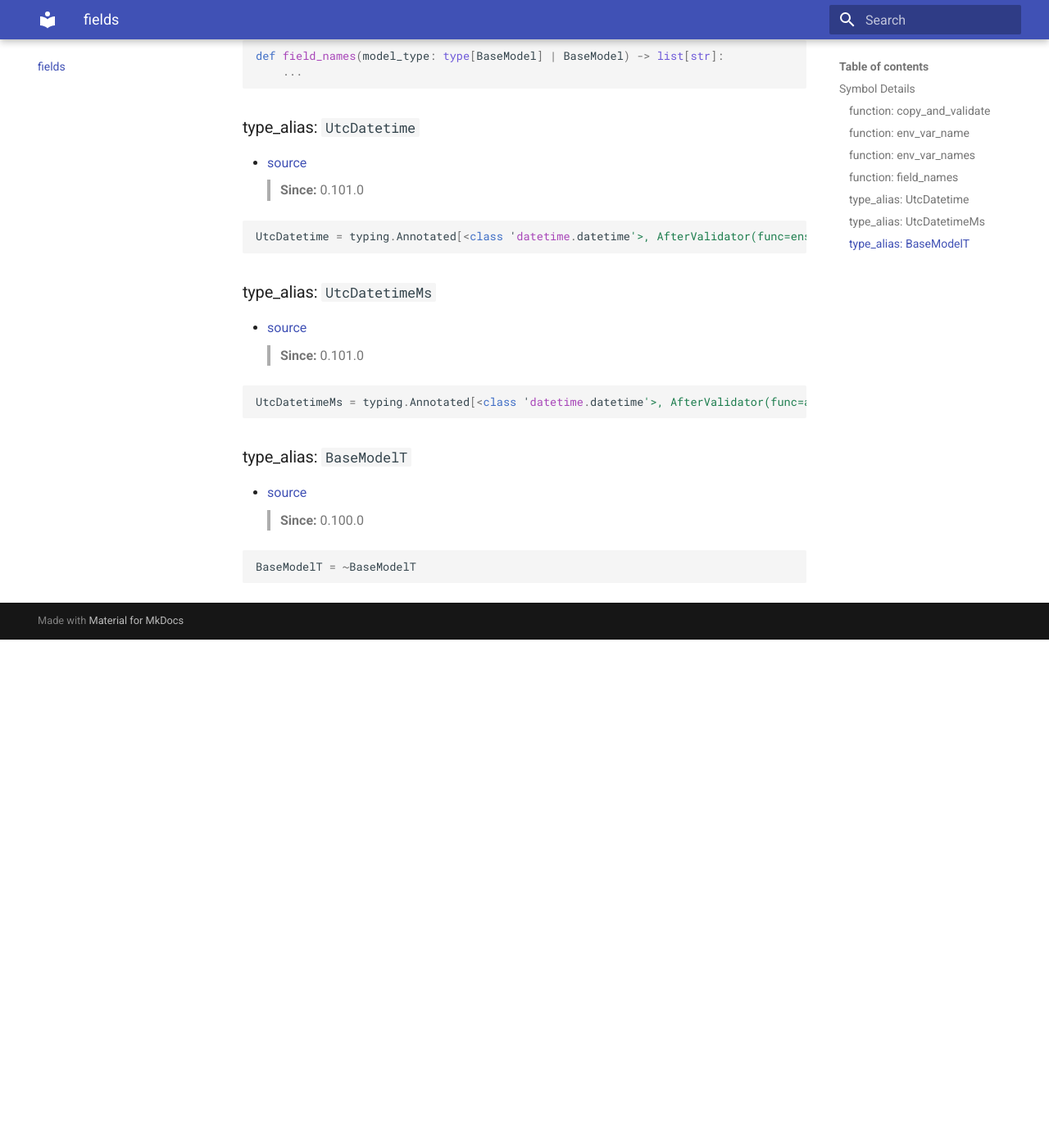
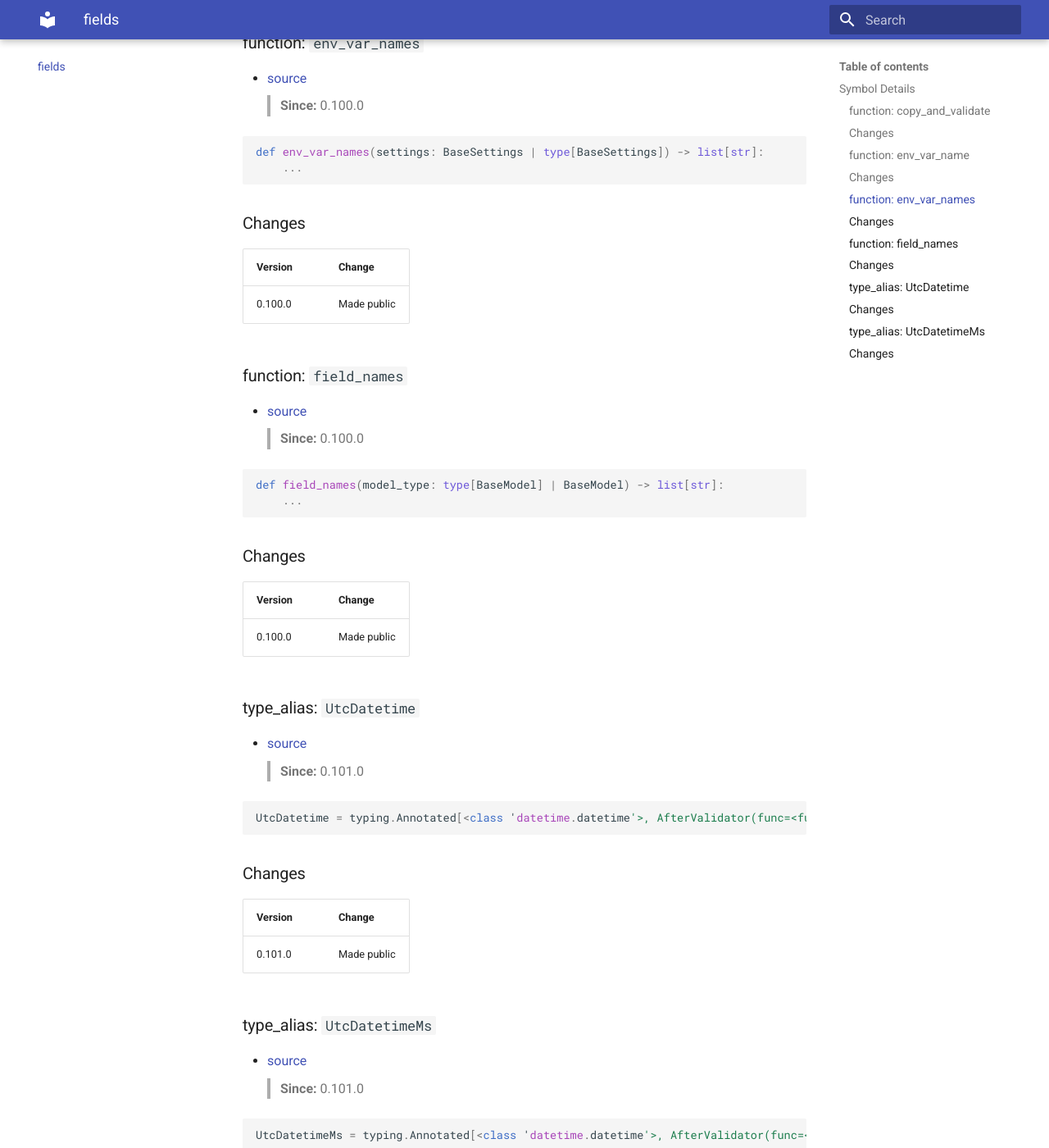
Before and after one commit to EspenAlbert/model-lib, an MkDocs documentation site: the page built from docs/fields/index.md, in a window 1280 px wide and 1400 px high, scrolled down 1303 px. Shown: the whole window at 82% size. Built offline with MkDocs 1.6.1 and Material for MkDocs 9.7.7, drawn with Linux system fonts in a browser that asks for light colours; before the commit the page ends 2083 px from its top, so only the background shows below that; some of the changed text lies outside the part shown.

Commit message:
chore: pre-change after dependency update

````diff
--- a/.groups.yaml
+++ b/.groups.yaml
@@ -22,7 +22,6 @@ groups:
   owned_modules:
   - pydantic_utils
   owned_refs:
-  - pydantic_utils.BaseModelT
   - pydantic_utils.UtcDatetime
   - pydantic_utils.UtcDatetimeMs
   - pydantic_utils.copy_and_validate
--- a/docs/fields/index.md
+++ b/docs/fields/index.md
@@ -4,7 +4,6 @@
 <!-- === OK_EDIT: pkg-ext header === -->
 
 <!-- === DO_NOT_EDIT: pkg-ext symbols === -->
-- [`BaseModelT`](#basemodelt_def)
 - [`UtcDatetime`](#utcdatetime_def)
 - [`UtcDatetimeMs`](#utcdatetimems_def)
 - [`copy_and_validate`](#copy_and_validate_def)
@@ -28,6 +27,12 @@
 def copy_and_validate(model: ~BaseModelT, **updates) -> ~BaseModelT:
     ...
 ```
+
+### Changes
+
+| Version | Change |
+|---------|--------|
+| 0.100.0 | Made public |
 <!-- === OK_EDIT: pkg-ext copy_and_validate_def === -->
 <!-- === DO_NOT_EDIT: pkg-ext env_var_name_def === -->
 <a id="env_var_name_def"></a>
@@ -40,6 +45,12 @@ def copy_and_validate(model: ~BaseModelT, **updates) -> ~BaseModelT:
 def env_var_name(settings: BaseSettings | type[BaseSettings], field_name: str) -> str:
     ...
 ```
+
+### Changes
+
+| Version | Change |
+|---------|--------|
+| 0.100.0 | Made public |
 <!-- === OK_EDIT: pkg-ext env_var_name_def === -->
 <!-- === DO_NOT_EDIT: pkg-ext env_var_names_def === -->
 <a id="env_var_names_def"></a>
@@ -52,6 +63,12 @@ def env_var_name(settings: BaseSettings | type[BaseSettings], field_name: str) -
 def env_var_names(settings: BaseSettings | type[BaseSettings]) -> list[str]:
     ...
 ```
+
+### Changes
+
+| Version | Change |
+|---------|--------|
+| 0.100.0 | Made public |
 <!-- === OK_EDIT: pkg-ext env_var_names_def === -->
 <!-- === DO_NOT_EDIT: pkg-ext field_names_def === -->
 <a id="field_names_def"></a>
@@ -64,6 +81,12 @@ def env_var_names(settings: BaseSettings | type[BaseSettings]) -> list[str]:
 def field_names(model_type: type[BaseModel] | BaseModel) -> list[str]:
     ...
 ```
+
+### Changes
+
+| Version | Change |
+|---------|--------|
+| 0.100.0 | Made public |
 <!-- === OK_EDIT: pkg-ext field_names_def === -->
 <!-- === DO_NOT_EDIT: pkg-ext utcdatetime_def === -->
 <a id="utcdatetime_def"></a>
@@ -73,8 +96,14 @@ def field_names(model_type: type[BaseModel] | BaseModel) -> list[str]:
 > **Since:** 0.101.0
 
 ```python
-UtcDatetime = typing.Annotated[<class 'datetime.datetime'>, AfterValidator(func=ensure_timezone)]
+UtcDatetime = typing.Annotated[<class 'datetime.datetime'>, AfterValidator(func=<function ensure_timezone at 0x1100996f0>)]
 ```
+
+### Changes
+
+| Version | Change |
+|---------|--------|
+| 0.101.0 | Made public |
 <!-- === OK_EDIT: pkg-ext utcdatetime_def === -->
 <!-- === DO_NOT_EDIT: pkg-ext utcdatetimems_def === -->
 <a id="utcdatetimems_def"></a>
@@ -84,18 +113,12 @@ UtcDatetime = typing.Annotated[<class 'datetime.datetime'>, AfterValidator(func=
 > **Since:** 0.101.0
 
 ```python
-UtcDatetimeMs = typing.Annotated[<class 'datetime.datetime'>, AfterValidator(func=as_ms_precision_utc)]
+UtcDatetimeMs = typing.Annotated[<class 'datetime.datetime'>, AfterValidator(func=<function as_ms_precision_utc at 0x110071fe0>)]
 ```
+
+### Changes
+
+| Version | Change |
+|---------|--------|
+| 0.101.0 | Made public |
 <!-- === OK_EDIT: pkg-ext utcdatetimems_def === -->
-
-<!-- === DO_NOT_EDIT: pkg-ext basemodelt_def === -->
-<a id="basemodelt_def"></a>
-
-### type_alias: `BaseModelT`
-- [source](../../model_lib/pydantic_utils.py)
-> **Since:** 0.100.0
-
-```python
-BaseModelT = ~BaseModelT
-```
-<!-- === OK_EDIT: pkg-ext basemodelt_def === -->
````
Also changed, not shown: docs/_root/index.md (+12 -0 lines), docs/_root/staticsettings.md (+2 -2 lines), docs/dump/index.md (+24 -0 lines), docs/parse/index.md (+24 -0 lines), docs/yaml/index.md (+24 -0 lines), 1 other file.
